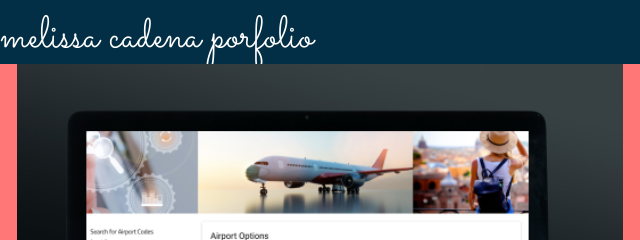
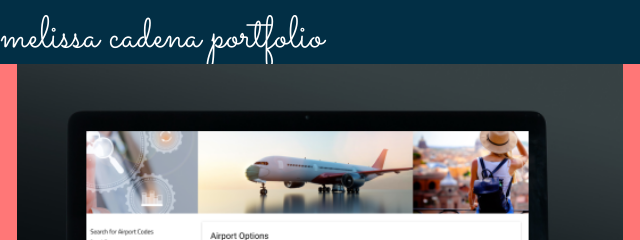
Before and after one commit to melissabcadena/melissabcadena.github.io, a plain HTML site: page my-work.html in a window 1280 px wide. Shown: the top 240 px of the page, 0-640 px from the left. Drawn offline with nearby package versions, Linux system fonts and the light colour scheme.

Commit message:
fix type in title

```diff
--- a/my-work.html
+++ b/my-work.html
@@ -15,7 +15,7 @@
 
     <nav>
         <div class="nav-wrapper">
-          <a href="./index.html">melissa cadena porfolio</a>
+          <a href="./index.html">melissa cadena portfolio</a>
           <a href="#" data-target="mobile-demo" class="sidenav-trigger"><i class="material-icons">menu</i></a>
           <ul id="nav-mobile" class="right hide-on-med-and-down">
             <li>
```
